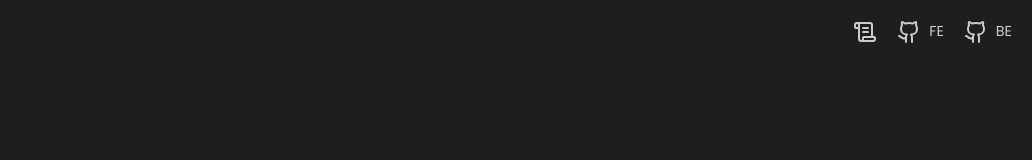
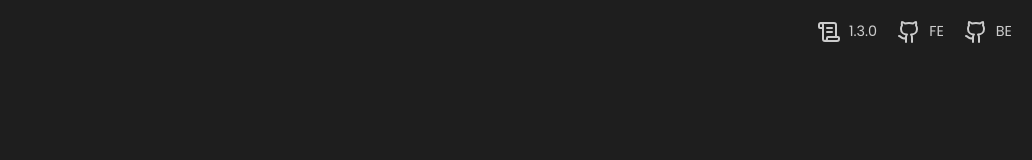
Before and after one commit to deepnimma/FrontNAMST, a React (Vite) app: page / in a window 1280 px wide. Shown: the top 160 px of the page, without its empty margins (248-1280 px from the left). Built offline with nearby package versions, Linux system fonts and the light colour scheme.

Commit message:
feat: add website version to the changelog button (#115)
Co-authored-by: Deepesh Nimma <deepnimma+macbook@gmail.com>

```diff
--- a/public/changelog.json
+++ b/public/changelog.json
@@ -5,7 +5,8 @@
         "changes": [
             { "category": "fixes", "description": "Fix newest/oldest first ordering button." },
             { "category": "improvements", "description": "Move changelog to its own page." },
-            { "category": "improvements", "description": "Move the set name to be a floating badge at the bottom of a card image instead of at the top to decrease clutter and make it more visible." }
+            { "category": "improvements", "description": "Move the set name to be a floating badge at the bottom of a card image instead of at the top to decrease clutter and make it more visible." },
+            { "category": "improvements", "description": "Add website version to the changelog button."}
         ]
     },
     {
--- a/src/components/TopRightLinks.tsx
+++ b/src/components/TopRightLinks.tsx
@@ -1,12 +1,28 @@
-import React from 'react';
+import React, { useEffect, useState } from 'react';
 import { Link } from 'react-router-dom';
 import { Github, ScrollText } from 'lucide-react';
 
 const TopRightLinks: React.FC = () => {
+    const [version, setVersion] = useState<string | null>(null);
+
+    useEffect(() => {
+        fetch('/changelog.json')
+            .then(response => response.json())
+            .then(data => {
+                if (data && data.length > 0) {
+                    setVersion(data[0].version);
+                }
+            })
+            .catch(err => {
+                console.error("Error fetching changelog:", err);
+            });
+    }, []);
+
     return (
         <div className="top-right-links">
             <Link to="/changelog" className="changelog-button" title="Changelog">
                 <ScrollText size={24} />
+                {version && <span className="version-text">{version}</span>}
             </Link>
             <a href="https://github.com/deepnimma/FrontNAMST" target="_blank" rel="noopener noreferrer" className="github-link-item" title="Frontend Repo">
                 <Github size={24} />
--- a/src/styles/TopRightLinks.css
+++ b/src/styles/TopRightLinks.css
@@ -32,8 +32,14 @@
     transition: color 0.2s;
     display: flex;
     align-items: center;
+    text-decoration: none;
 }
 
 .changelog-button:hover {
     color: #BA0C2F;
 }
+
+.version-text {
+    font-size: 0.9rem;
+    margin-left: 8px;
+}
```
